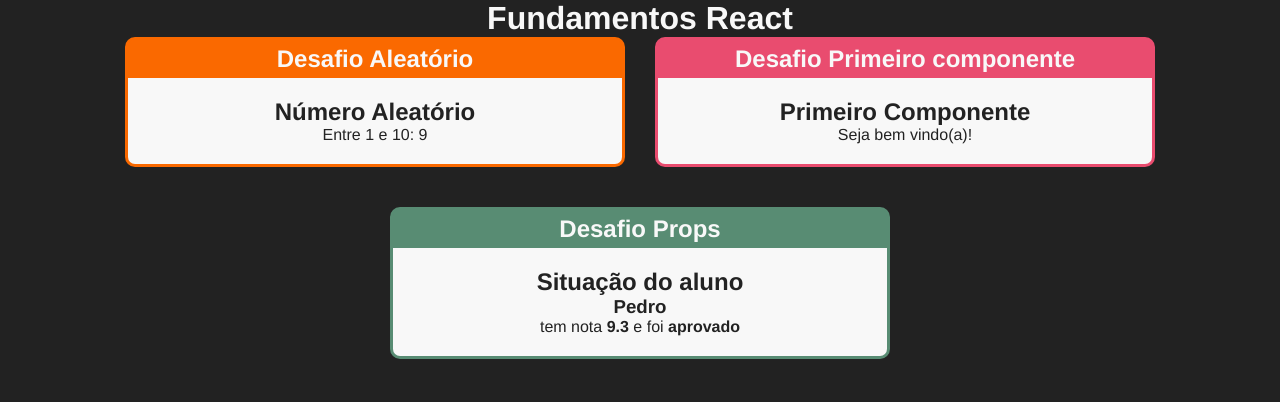
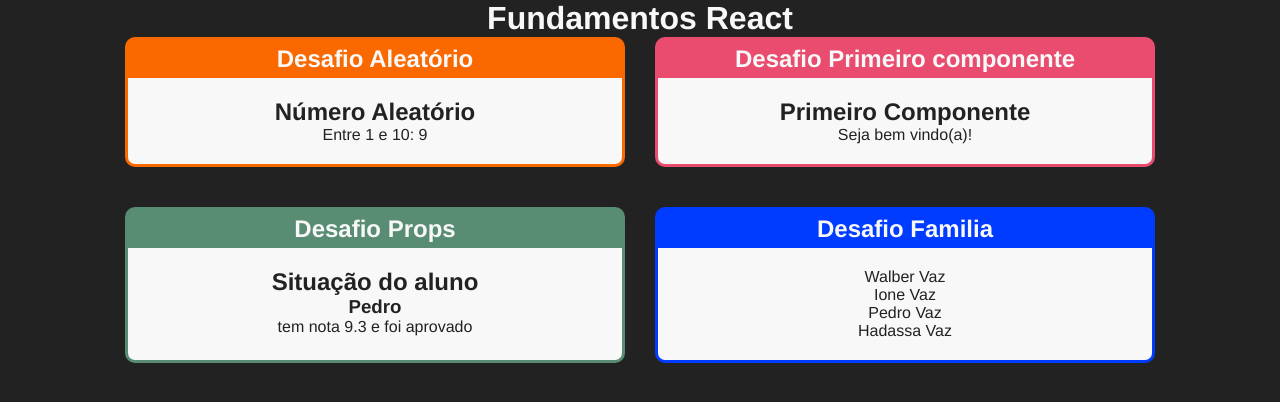
Before and after one commit to walber-vaz/curso-react-redux-cod3r, a React (Create React App) app in the folder fundamentos-react/: page / in a window 1280 px wide. Shown: the top 402 px of the page. Built offline with nearby package versions, Linux system fonts and the light colour scheme.

Commit message:
chore: passed props

```diff
--- a/fundamentos-react/src/App.jsx
+++ b/fundamentos-react/src/App.jsx
@@ -3,6 +3,7 @@
 import Primeiro from './components/basicos/Primeiro';
 import Aleatorio from './components/desafio/Aleatorio';
 import Card from './components/Layout/Card';
+import Familia from './components/basicos/Familia';
 
 import './App.css';
 
@@ -20,6 +21,9 @@
         <Card titulo="Desafio Props" color="#588c73">
           <ComProps titulo="Situação do aluno" aluno="Pedro" nota={9.3} />
         </Card>
+        <Card titulo="Desafio Familia" color="#003cff">
+          <Familia lastName="Vaz" />
+        </Card>
       </div>
     </div>
   );
--- a/fundamentos-react/src/components/basicos/ComProps.jsx
+++ b/fundamentos-react/src/components/basicos/ComProps.jsx
@@ -5,16 +5,12 @@
   const { titulo, aluno, nota } = props;
   const status = nota >= 7 ? 'aprovado' : 'reprovado';
   return (
-    <>
+    <div>
       {/* Fragment <> </> */}
       <h2>{titulo}</h2>
-      <h3>
-        <strong>{aluno}</strong>
-      </h3>
-      <p>
-        tem nota <strong>{nota}</strong> e foi <strong>{status}</strong>
-      </p>
-    </>
+      <h3>{aluno}</h3>
+      <p>{`tem nota ${nota} e foi ${status}`}</p>
+    </div>
   );
 }
 
--- /dev/null
+++ b/fundamentos-react/src/components/basicos/Familia.jsx
@@ -0,0 +1,22 @@
+import React from 'react';
+import PropTypes from 'prop-types';
+
+import FamiliaMembro from './FamiliaMembro';
+
+const Familia = (props) => {
+  const { lastName } = props;
+  return (
+    <div>
+      <FamiliaMembro name="Walber" lastName={lastName} />
+      <FamiliaMembro name="Ione" lastName={lastName} />
+      <FamiliaMembro name="Pedro" lastName={lastName} />
+      <FamiliaMembro name="Hadassa" lastName={lastName} />
+    </div>
+  );
+};
+
+Familia.propTypes = {
+  lastName: PropTypes.string.isRequired,
+};
+
+export default Familia;
--- /dev/null
+++ b/fundamentos-react/src/components/basicos/FamiliaMembro.jsx
@@ -0,0 +1,18 @@
+import React from 'react';
+import PropTypes from 'prop-types';
+
+const FamiliaMembro = (props) => {
+  const { name, lastName } = props;
+  return (
+    <div>
+      {name} {lastName}
+    </div>
+  );
+};
+
+FamiliaMembro.propTypes = {
+  name: PropTypes.string.isRequired,
+  lastName: PropTypes.string.isRequired,
+};
+
+export default FamiliaMembro;
--- a/fundamentos-react/src/components/desafio/Aleatorio.jsx
+++ b/fundamentos-react/src/components/desafio/Aleatorio.jsx
@@ -7,9 +7,7 @@
   return (
     <div>
       <h2>Número Aleatório</h2>
-      <p>
-        Entre {min} e {max}: {aleatorio}
-      </p>
+      <p>{`Entre ${min} e ${max}: ${aleatorio}`}</p>
     </div>
   );
 };
--- a/fundamentos-react/src/index.js
+++ b/fundamentos-react/src/index.js
@@ -1,4 +1,4 @@
-import ReactDOM from 'react-dom';
+import ReactDOM from 'react-dom/client';
 import React from 'react';
 import App from './App';
 
```
